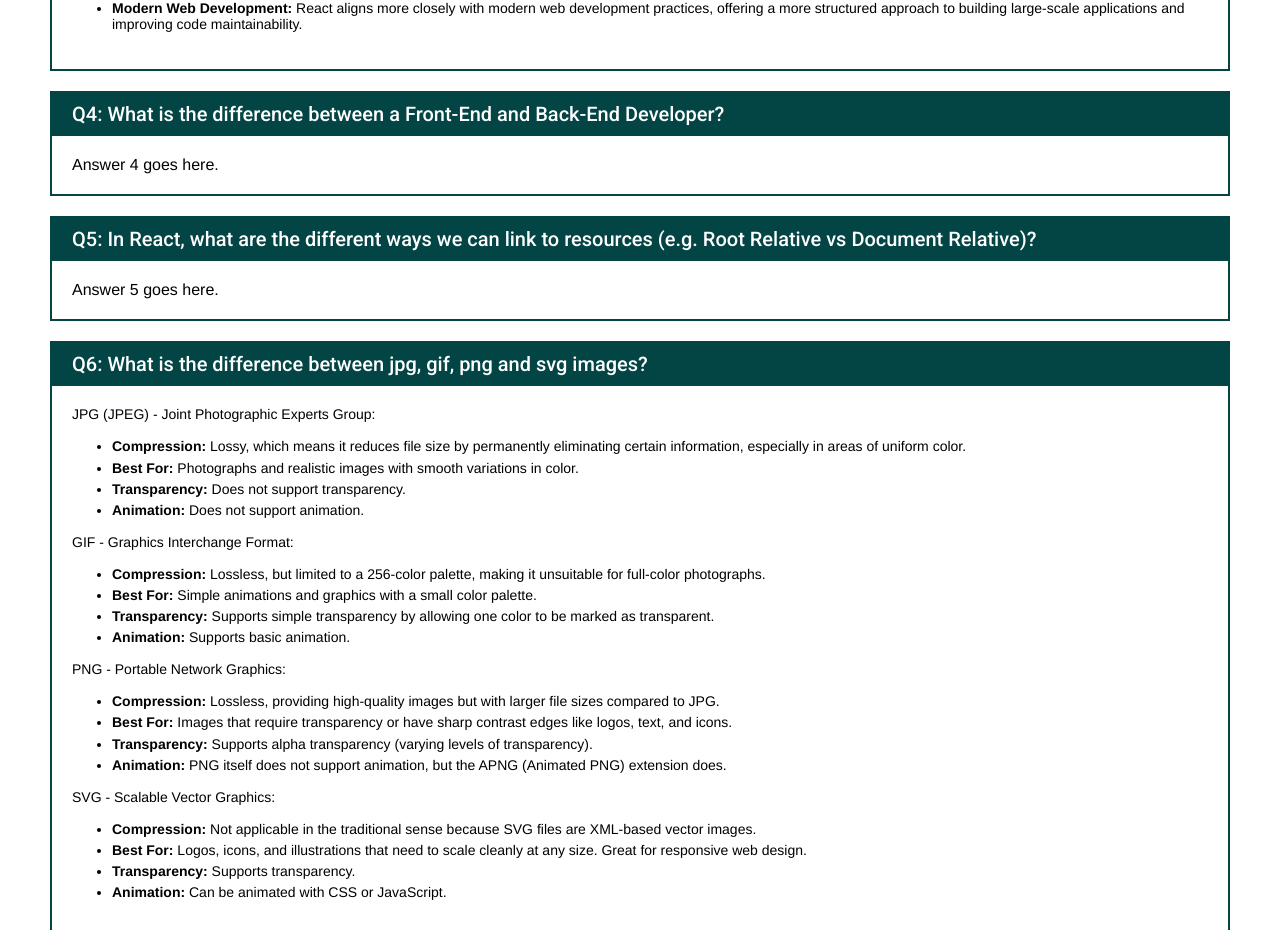
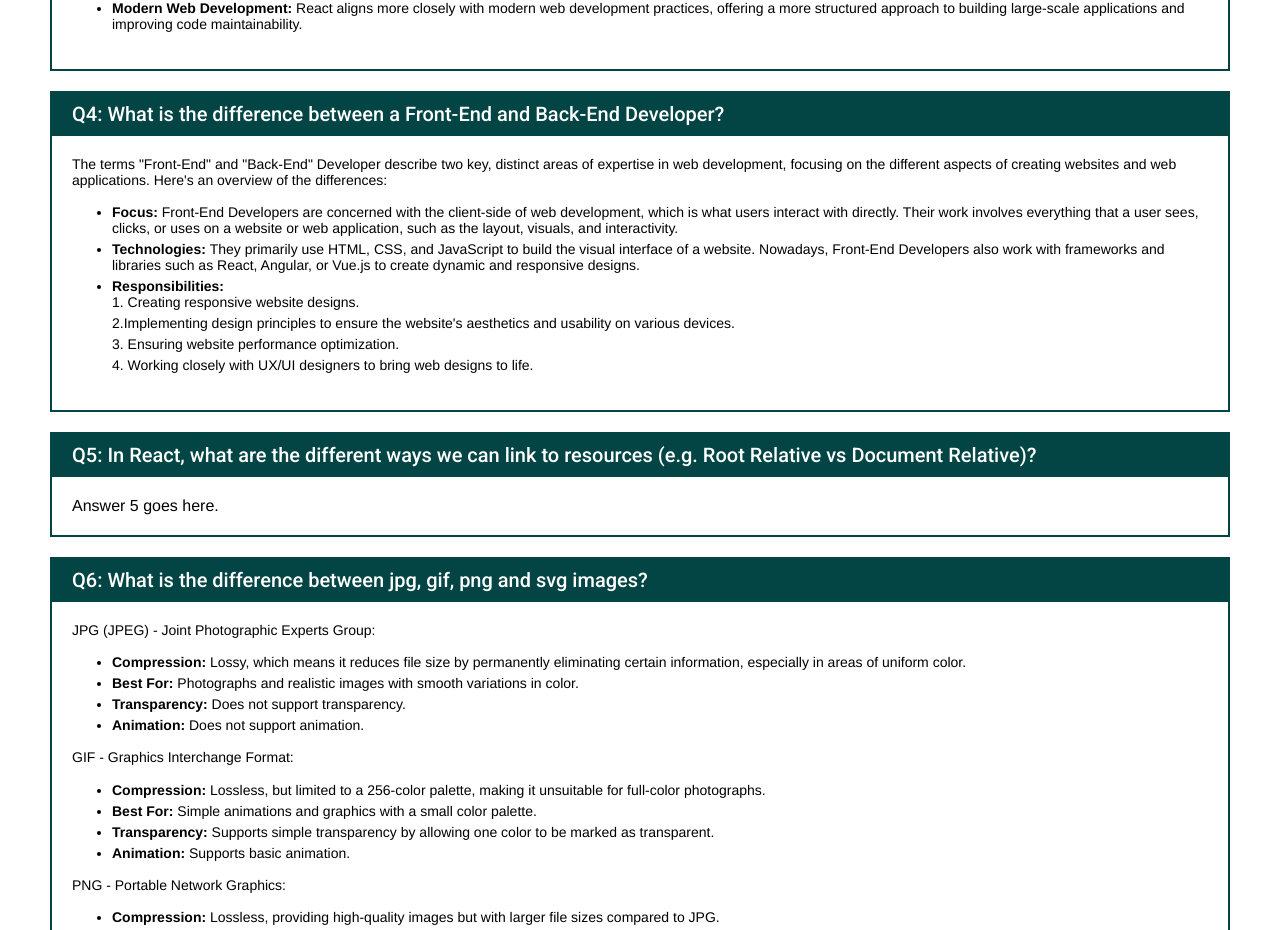
Before and after one commit to RC-DISCO/ree-s-mac-studio-ucla-ux-ree-chen-2024, a React (Vite) app: page /#/course-work in a window 1280 px wide. Shown: the part 1796-2726 px from the top of the page. Built offline with nearby package versions, Linux system fonts and the light colour scheme.

Commit message:
Essay 4 Complete

```diff
--- a/src/Pages/CourseWork/Essays/Essays.jsx
+++ b/src/Pages/CourseWork/Essays/Essays.jsx
@@ -167,7 +167,45 @@ const Essay = () => {
                     "Q4: What is the difference between a Front-End and Back-End Developer?"
                 }
             >
-                Answer 4 goes here.
+                <p>
+                    The terms "Front-End" and "Back-End" Developer describe two
+                    key, distinct areas of expertise in web development,
+                    focusing on the different aspects of creating websites and
+                    web applications. Here's an overview of the differences:
+                </p>
+                <ul>
+                    <li>
+                        <b>Focus: </b>Front-End Developers are concerned with
+                        the client-side of web development, which is what users
+                        interact with directly. Their work involves everything
+                        that a user sees, clicks, or uses on a website or web
+                        application, such as the layout, visuals, and
+                        interactivity.
+                    </li>
+
+                    <li>
+                        <b>Technologies: </b>They primarily use HTML, CSS, and
+                        JavaScript to build the visual interface of a website.
+                        Nowadays, Front-End Developers also work with frameworks
+                        and libraries such as React, Angular, or Vue.js to
+                        create dynamic and responsive designs.
+                    </li>
+
+                    <li>
+                        <b>Responsibilities: </b>
+                        <p>1. Creating responsive website designs.</p>
+                        <p>
+                            2.Implementing design principles to ensure the
+                            website's aesthetics and usability on various
+                            devices.
+                        </p>
+                        <p>3. Ensuring website performance optimization.</p>
+                        <p>
+                            4. Working closely with UX/UI designers to bring web
+                            designs to life.
+                        </p>
+                    </li>
+                </ul>
             </SingleEssay>
             <SingleEssay
                 question={
```
